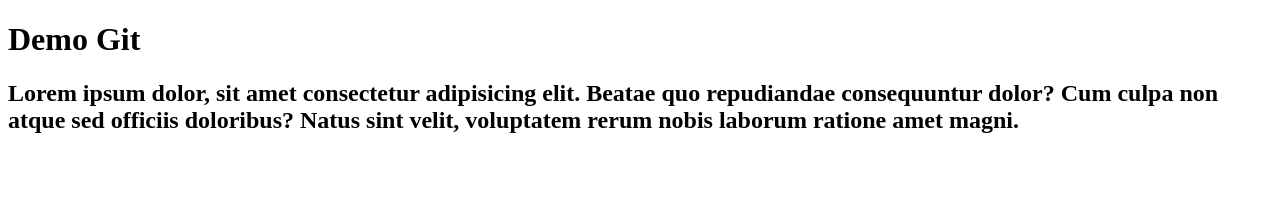
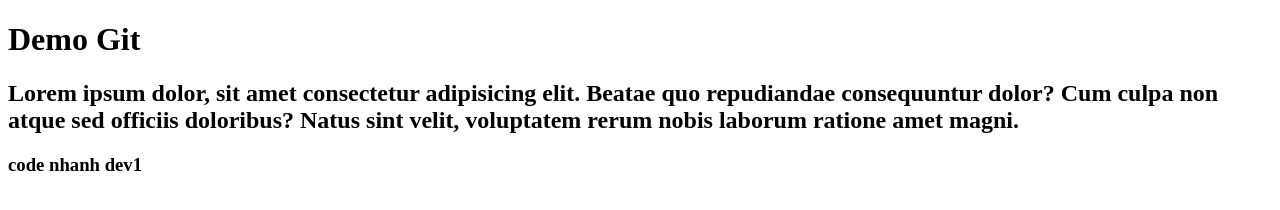
Before and after one commit to lethunhi/NhiBC05, a plain HTML site: page index.html in a window 1280 px wide. Drawn offline with Linux system fonts and the light colour scheme.

Commit message:
them nhanh

```diff
--- a/index.html
+++ b/index.html
@@ -9,6 +9,7 @@
     <header>
         <h1>Demo Git</h1>
         <h2>Lorem ipsum dolor, sit amet consectetur adipisicing elit. Beatae quo repudiandae consequuntur dolor? Cum culpa non atque sed officiis doloribus? Natus sint velit, voluptatem rerum nobis laborum ratione amet magni.</h2>
+        <h3>code nhanh dev1</h3>
     </header>
 </body>
 </html>
```
